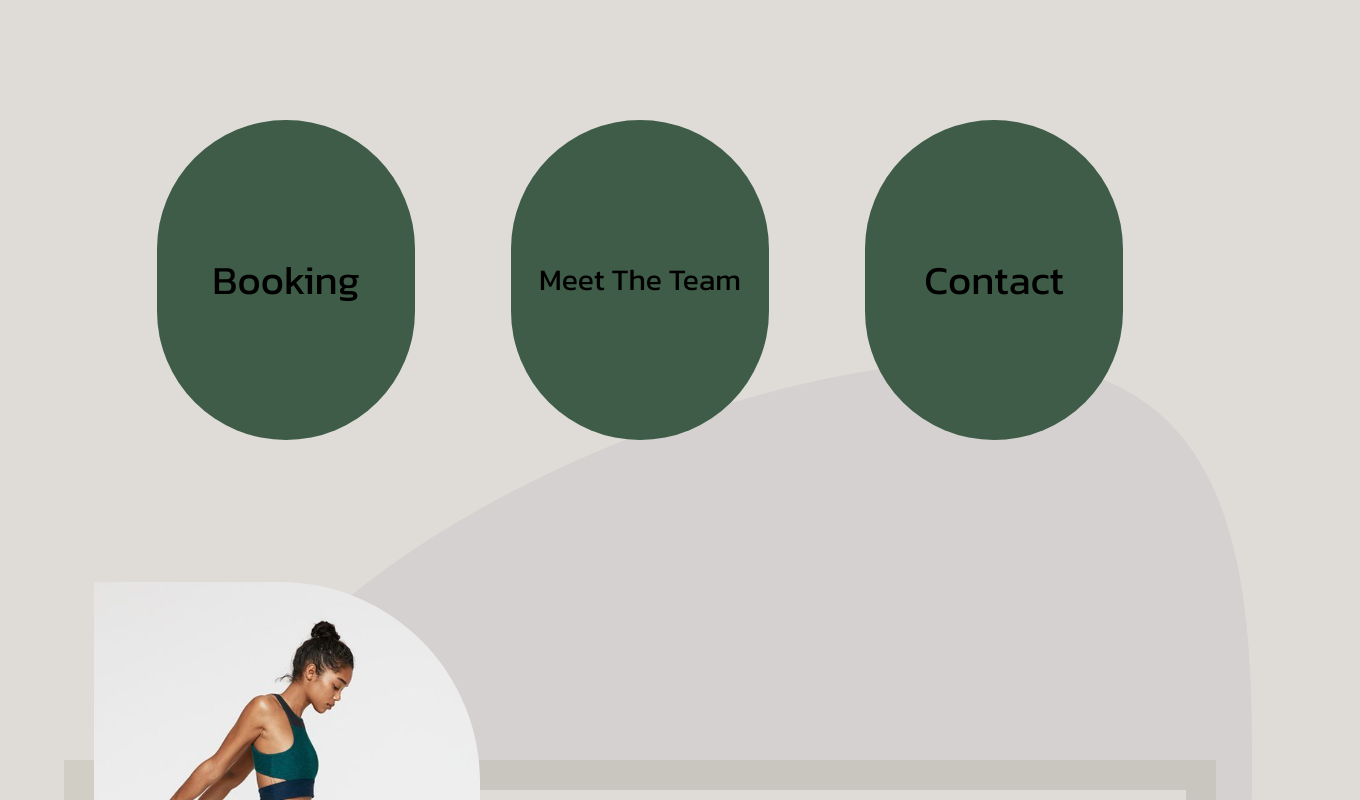
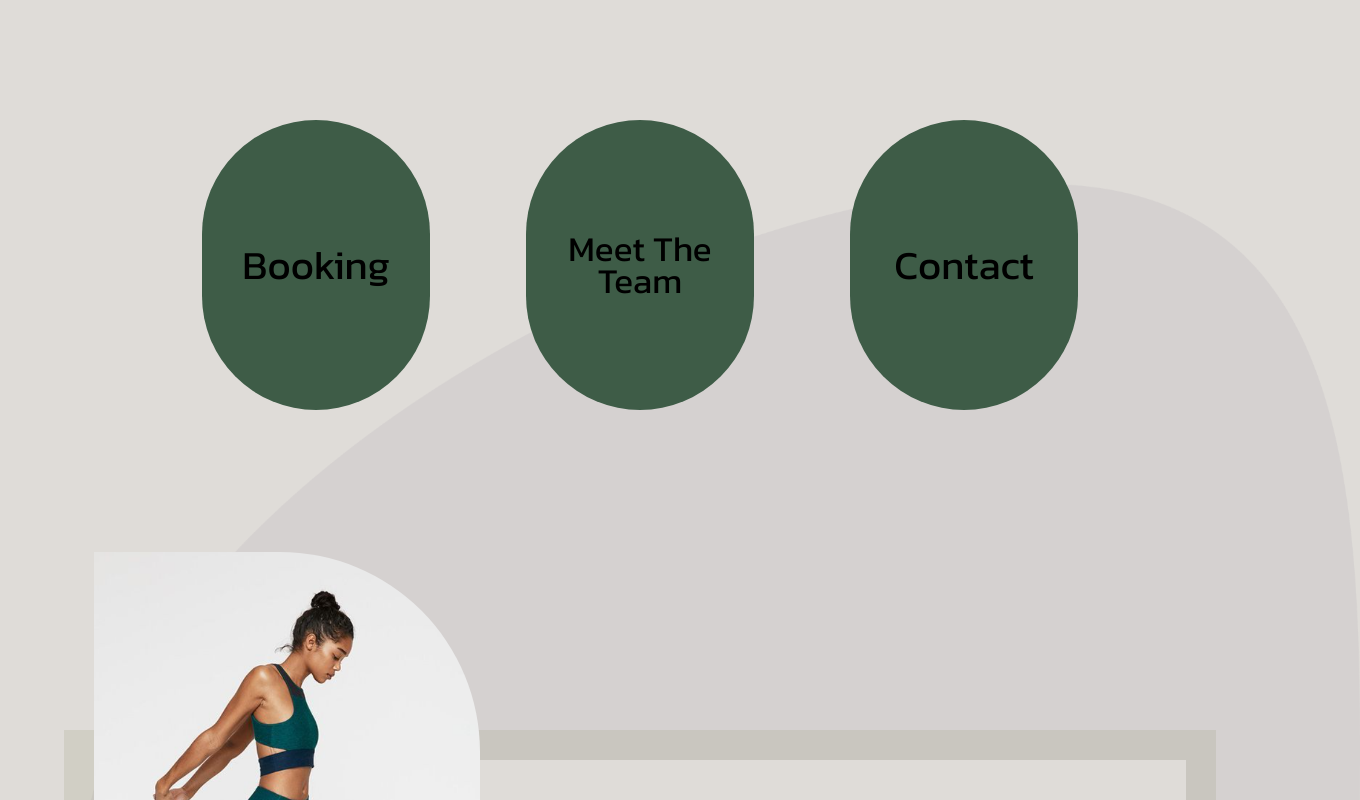
Before and after one commit to Carlie16604/Elevate, a React (Vite) app: page / in a window 1280 px wide. Shown: the part 2960-3760 px from the top of the page, 1360 px wide, since content can reach past the window. Built offline with nearby package versions, Linux system fonts and the light colour scheme.

Commit message:
sizing update

```diff
--- a/src/index.css
+++ b/src/index.css
@@ -219,10 +219,10 @@ ul:hover a:hover ~ a:before {
 .reviewsRock {
   display: flex;
   z-index: -1;
-  width: 1060px;
-  height: 740px;
+  width: 1360px;
+  height: 1040px;
   position: absolute;
-  margin: 15rem 0 0 12rem;
+  margin: 4rem 0 0 5rem;
 }
 
 .portals {
@@ -241,8 +241,8 @@ ul:hover a:hover ~ a:before {
   cursor: pointer;
   align-content: center;
   justify-content: center;
-  min-width: 258px;
-  min-height: 320px;
+  min-width: 228px;
+  min-height: 290px;
 }
 
 .portals .pButton:hover {
--- a/src/pages/Reviews.jsx
+++ b/src/pages/Reviews.jsx
@@ -30,7 +30,7 @@ const Reviews = () => {
                                     <Link to='/Booking' onClick={ goTop }>
                                         <div className='pButton text-[40px]'>Booking</div>
                                     </Link>
-                                        <div className='pButton text-center text-[30px] px-[25px] leading-8'>Meet The Team</div>
+                                        <div className='pButton text-center text-[35px] px-[25px] leading-8'>Meet The <br/>Team</div>
                                     <Link to='/Contact' onClick={ goTop }>
                                         <div className='pButton text-[40px]'>Contact</div>
                                     </Link>
```
